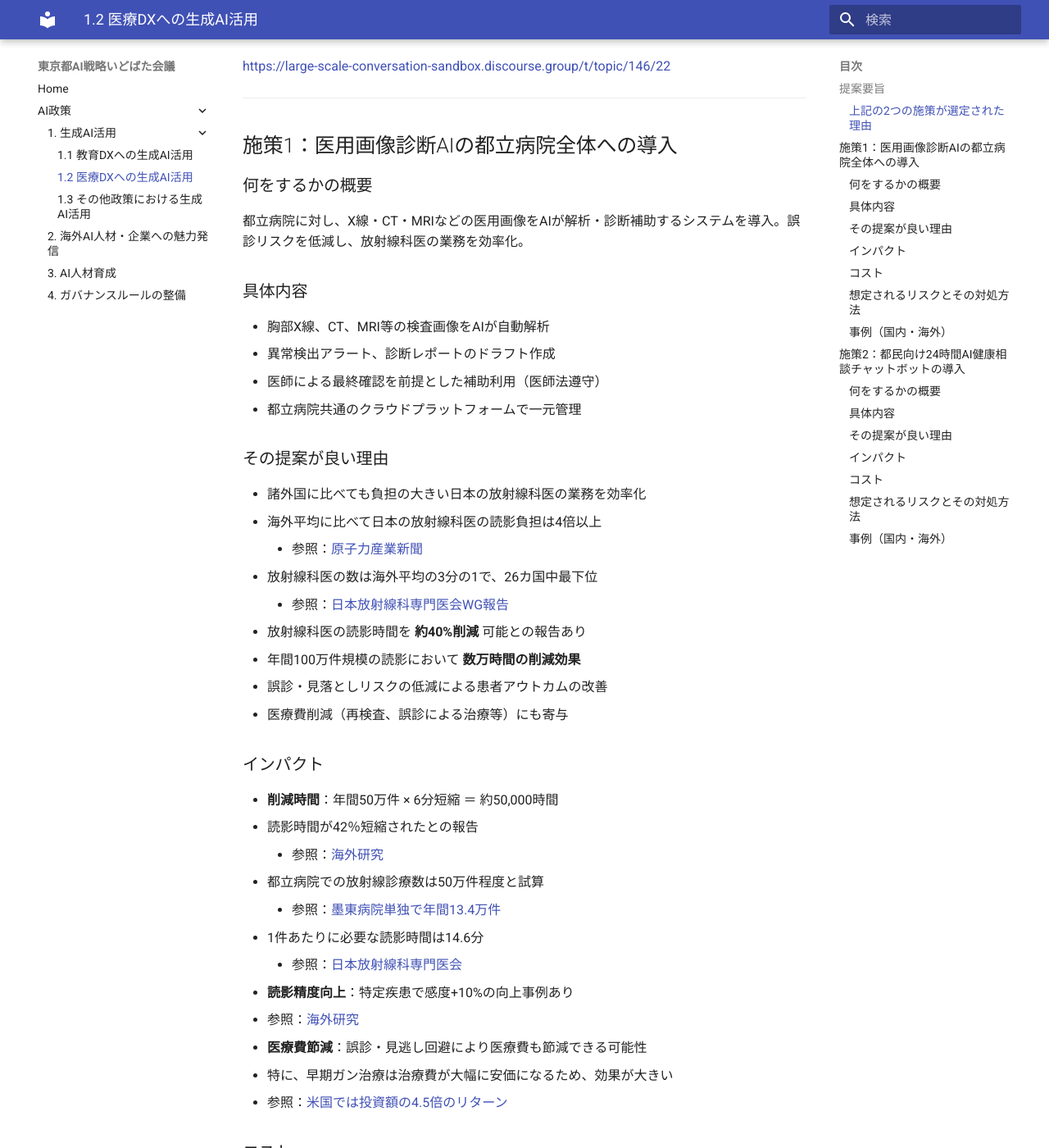
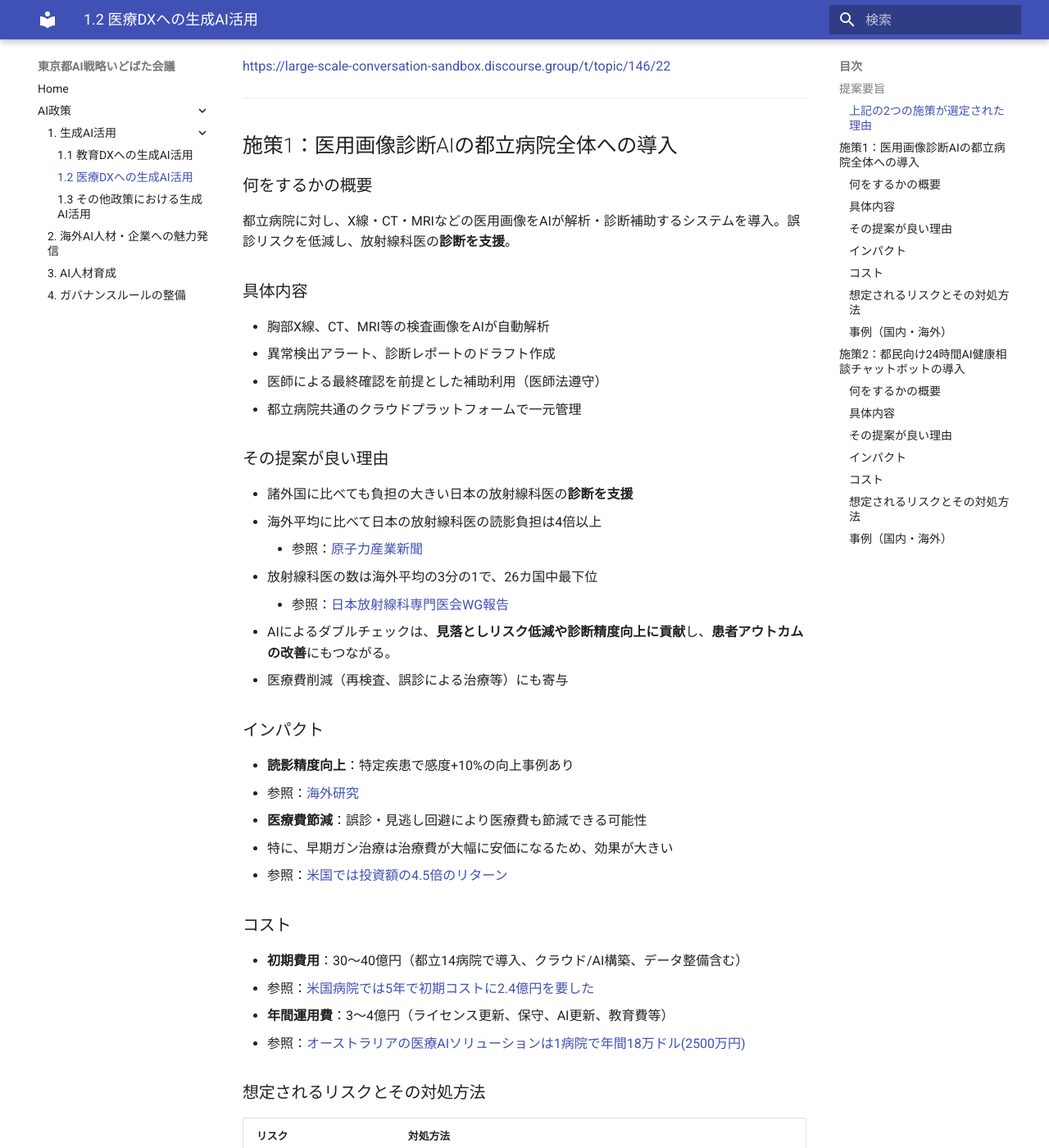
Before and after one commit to takahiroanno2024/2025_ai_idobatakaigi_output, an MkDocs documentation site: the page built from docs/1.2_医療DXへの生成AI活用.md, in a window 1280 px wide and 1400 px high, scrolled down 798 px. Shown: the whole window at 82% size. Built offline with MkDocs 1.6.1 and Material for MkDocs 9.7.7, drawn with Linux system fonts in a browser that asks for light colours; some of the changed text lies outside the part shown.

Commit message:
施策1: AI画像診断の記述を見直し、見落としリスク低減を強調 by ky

```diff
--- a/docs/1.2_医療DXへの生成AI活用.md
+++ b/docs/1.2_医療DXへの生成AI活用.md
@@ -11,7 +11,7 @@
 東京都における医療DX戦略の一環として、生成AI技術を活用した2つの施策を提案する。いずれも現行業務の効率化や都民の利便性向上に寄与するものであり、特に都立病院および都民を対象とするスケーラブルな導入が可能である。
 
 1. **施策1：医用画像診断AIの都立病院全体への導入**
-   放射線診断医不足に対応し、AIによる画像診断支援を活用することで診断精度向上・医師負担軽減・早期治療を促進する。
+   放射線診断医不足に対応し、AIによる画像診断支援を活用することで診断精度向上・**見落としリスク低減を通じた**早期治療を促進する。
 
 2. **施策2：都民向け24時間AI健康相談チャットボットの導入**
    既存の電話相談窓口（#7119等）の負荷を軽減し、夜間・休日を含めた適切な医療行動を都民が取れるよう支援する。
@@ -31,7 +31,7 @@
 
 ### 何をするかの概要
 
-都立病院に対し、X線・CT・MRIなどの医用画像をAIが解析・診断補助するシステムを導入。誤診リスクを低減し、放射線科医の業務を効率化。
+都立病院に対し、X線・CT・MRIなどの医用画像をAIが解析・診断補助するシステムを導入。誤診リスクを低減し、放射線科医の**診断を支援**。
 
 ### 具体内容
 
@@ -42,25 +42,16 @@
 
 ### その提案が良い理由
 
-- 諸外国に比べても負担の大きい日本の放射線科医の業務を効率化
+- 諸外国に比べても負担の大きい日本の放射線科医の**診断を支援**
    - 海外平均に比べて日本の放射線科医の読影負担は4倍以上
       - 参照：[原子力産業新聞](https://www.jaif.or.jp/journal/japan/594.html)
    - 放射線科医の数は海外平均の3分の1で、26カ国中最下位
       - 参照：[日本放射線科専門医会WG報告](https://www.radiology.jp/content/files/ser_2.pdf?v=20211124)
-- 放射線科医の読影時間を **約40%削減** 可能との報告あり
-- 年間100万件規模の読影において **数万時間の削減効果**
-- 誤診・見落としリスクの低減による患者アウトカムの改善
+- AIによるダブルチェックは、**見落としリスク低減や診断精度向上に貢献**し、**患者アウトカムの改善**にもつながる。
 - 医療費削減（再検査、誤診による治療等）にも寄与
 
 ### インパクト
 
-- **削減時間**：年間50万件 × 6分短縮 ＝ 約50,000時間
-   - 読影時間が42％短縮されたとの報告
-      - 参照：[海外研究](https://www.diagnosticimaging.com/view/study-generative-ai-model-reduces-cxr-reading-time-by-42-percent)
-   - 都立病院での放射線診療数は50万件程度と試算
-      - 参照：[墨東病院単独で年間13.4万件](https://www.tmhp.jp/bokutoh/section/medical-technology/rad-lab-results.html)
-   - 1件あたりに必要な読影時間は14.6分
-      - 参照：[日本放射線科専門医会](https://jcr.or.jp/news/recommendations20220216/)
 - **読影精度向上**：特定疾患で感度+10%の向上事例あり
    - 参照：[海外研究](https://www.diagnosticimaging.com/view/study-generative-ai-model-reduces-cxr-reading-time-by-42-percent)
 - **医療費節減**：誤診・見逃し回避により医療費も節減できる可能性
```
